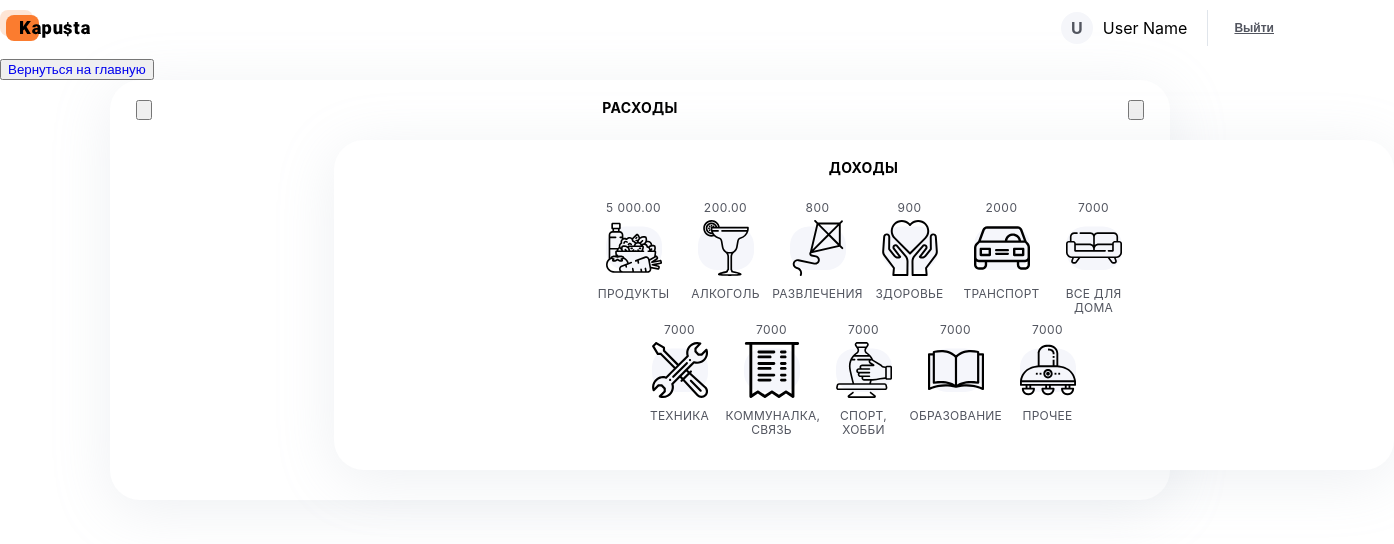
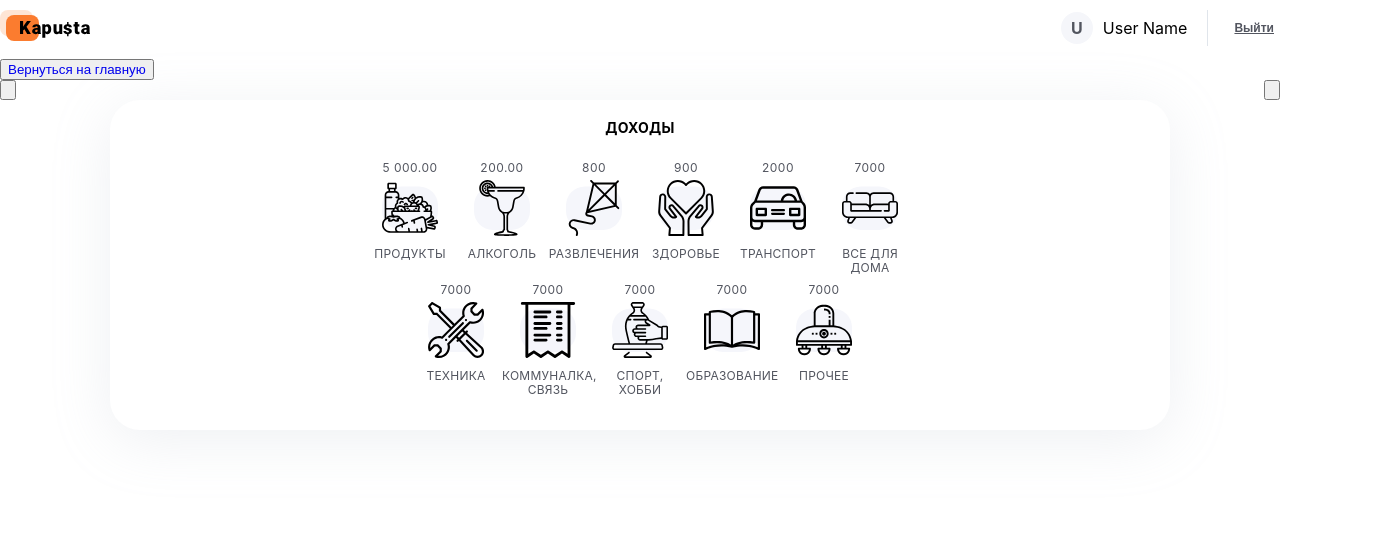
Before and after one commit to NikOroferov/team8_react_project, a React (Create React App) app: page /reports in a window 1280 px wide. Shown: the top 544 px of the page, 1394 px wide, since content can reach past the window. Built offline with nearby package versions, Linux system fonts and the light colour scheme.

Commit message:
Исправлена разметка свитчера

```diff
--- a/src/components/IncomesReport/IncomesReport.js
+++ b/src/components/IncomesReport/IncomesReport.js
@@ -18,6 +18,9 @@ function IncomesReport() {
   ]; // Временная константа для тестирования
 
   return (
+    <section className={styles.sections}>
+      <p className={styles.section_title}>Расходы</p>
+      <div className={styles.container}>
         <ul className={styles.list}>
           {incCategories.map(cat => (
             <li key={cat.id} className={styles.item}>
@@ -30,6 +33,8 @@ function IncomesReport() {
             </li>
           ))}
         </ul>
+      </div>
+    </section>
   );
 }
 
--- a/src/components/ReportsSwitcher/ReportsSwitcher.js
+++ b/src/components/ReportsSwitcher/ReportsSwitcher.js
@@ -41,21 +41,21 @@ export default function ReportsSwitcher() {
   };
 
   return (
-    <section className={styles.sections}>
+    <>
       <div className={styles.reportSwitcher}>
         <button
           className={styles.reportSwitcher__btn}
           type="button"
           onClick={() => handleSwitchReport('prev')}
         ></button>
-        <p className={styles.section_title}>{reports[idxActiveReport].name}</p>
+        {/* <p className={styles.section_title}>{reports[idxActiveReport].name}</p> */}
         <button
           className={styles.reportSwitcher__btn}
           type="button"
           onClick={() => handleSwitchReport('next')}
         ></button>
       </div>
-      <div className={styles.container}>{reports[idxActiveReport].element}</div>
-    </section>
+      <div>{reports[idxActiveReport].element}</div>
+    </>
   );
 }
```
Lines whose indentation alone changed are shown as unchanged.
